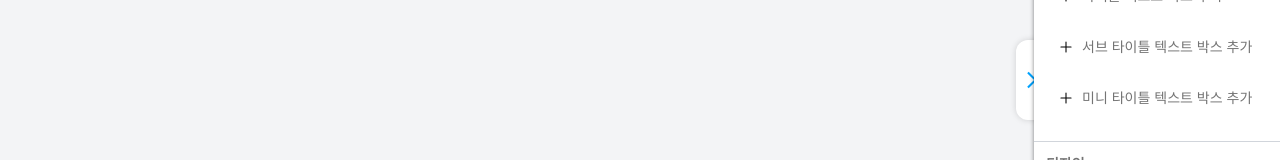
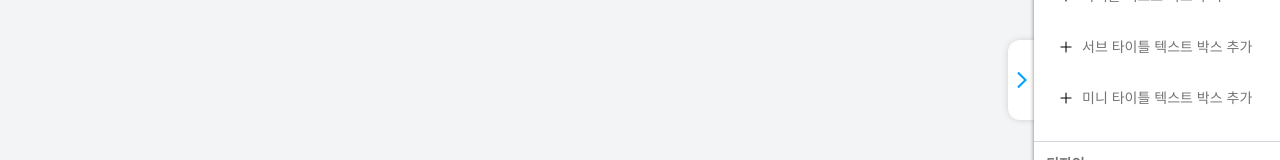
Before and after one commit to minki-dev/PRIETAG_FE, a Next.js app: page /editTemplate in a window 1280 px wide. Shown: the part 479-639 px from the top of the page. Built offline with nearby package versions, Linux system fonts and the light colour scheme; a web font is replaced by a local one.

Commit message:
💄feat: 우츨 메뉴 컴포넌트 UI 수정

```diff
--- a/app/editTemplate/components/RightMenu.tsx
+++ b/app/editTemplate/components/RightMenu.tsx
@@ -17,10 +17,10 @@ export default function RightMenu() {
 
   return (
     <>
-      <div className={`fixed h-full top-0 z-10 pt-10 transition-all ${!isMenuOpen ? '-right-[232px]':' right-0'}`}>
+      <div className={`fixed h-full top-0 z-10 pt-10 transition-all ${!isMenuOpen ? '-right-[246px]':' right-0'}`}>
         <div className='relative h-fit'>
-        <button type='button' onClick={() => setIsMenuOpen(!isMenuOpen)} className={`absolute flex justify-center items-center right-[232px] z-[1] w-[32px] h-[80px] top-1/2 -translate-y-1/2 shadow-[0px_0px_6px_rgba(0,0,0,0.15)] rounded-l-xl  ${!isMenuOpen ? ' bg-[#00A3FF]':'bg-[#ffffff]'}`}>
-          {isMenuOpen ? <MdOutlineArrowForwardIos className=' text-[#00A3FF] text-xl'/> : <MdOutlineArrowBackIos className=' text-[#ffffff] text-xl'/>}
+        <button type='button' onClick={() => setIsMenuOpen(!isMenuOpen)} className={`absolute flex justify-center items-center right-[232px] z-[1] w-[40px] h-[80px] top-1/2 -translate-y-1/2 shadow-[0px_0px_6px_rgba(0,0,0,0.15)] rounded-l-xl  ${!isMenuOpen ? ' bg-[#00A3FF]':'bg-[#ffffff]'}`}>
+          {isMenuOpen ? <MdOutlineArrowForwardIos className=' text-[#00A3FF] mr-3 text-xl'/> : <MdOutlineArrowBackIos className=' text-[#ffffff] mr-3 text-xl'/>}
         </button>
 
         <div className={`relative z-[2] h-fit pb-[59px] overflow-x-hidden shadow-[0px_0px_4px_rgba(0,0,0,0.5)] rounded-[12px_0px_0px_12px] bg-white box-border 'w-[232px]`}>
```
